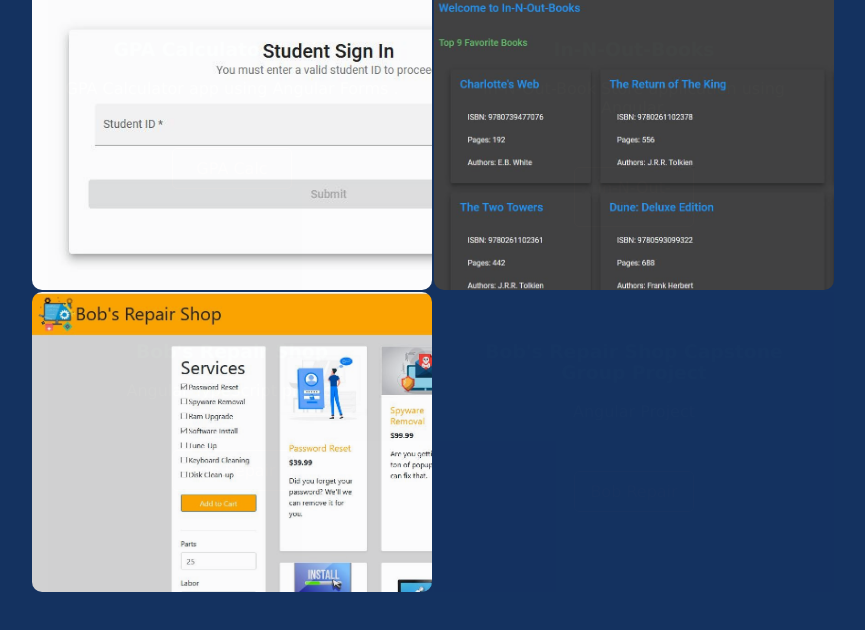
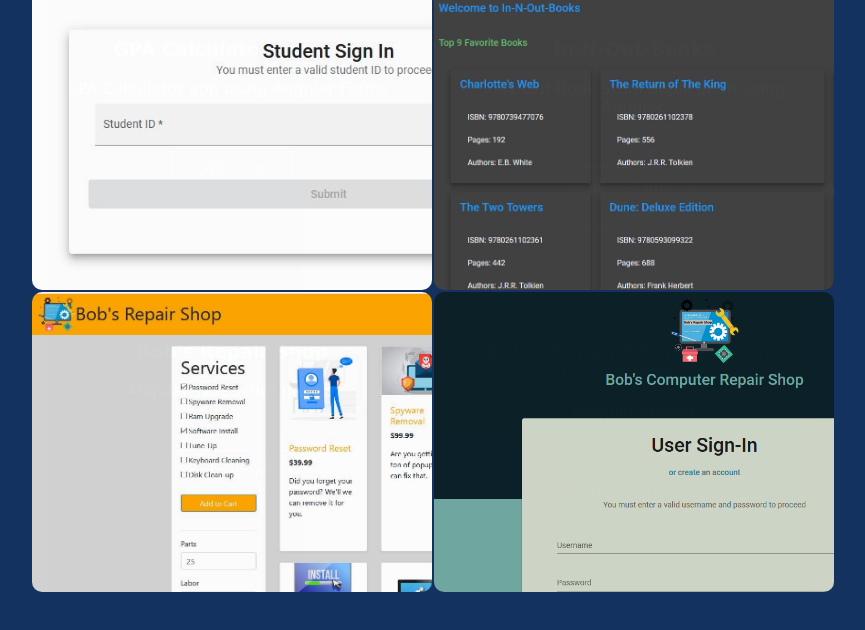
Before and after one commit to rbuechle/rbuechle.github.io, a plain HTML site: page index.html in a window 1280 px wide. Shown: the part 5148-5778 px from the top of the page, without its empty margins (207-1072 px from the left). Drawn offline with Linux system fonts and the light colour scheme.

Commit message:
Update style.css

```diff
--- a/style.css
+++ b/style.css
@@ -415,7 +415,7 @@ h3 {
 .bob2 {
   height: 300px;
   width: 400px;
-  background: url("bobs2.jpg");
+  background: url("bob2.jpg");
   background-size: cover;
   border-radius: 10px;
 }
```
